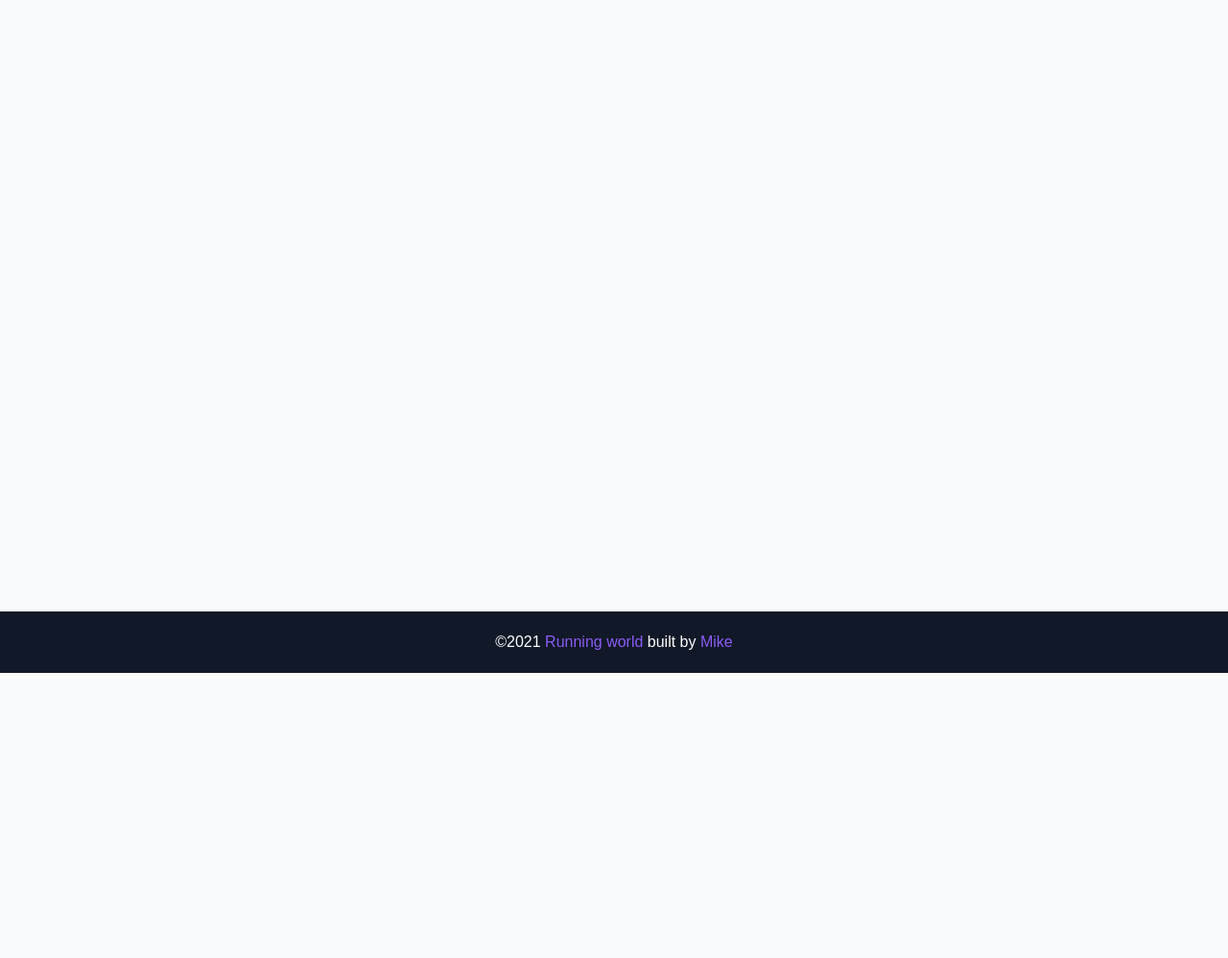
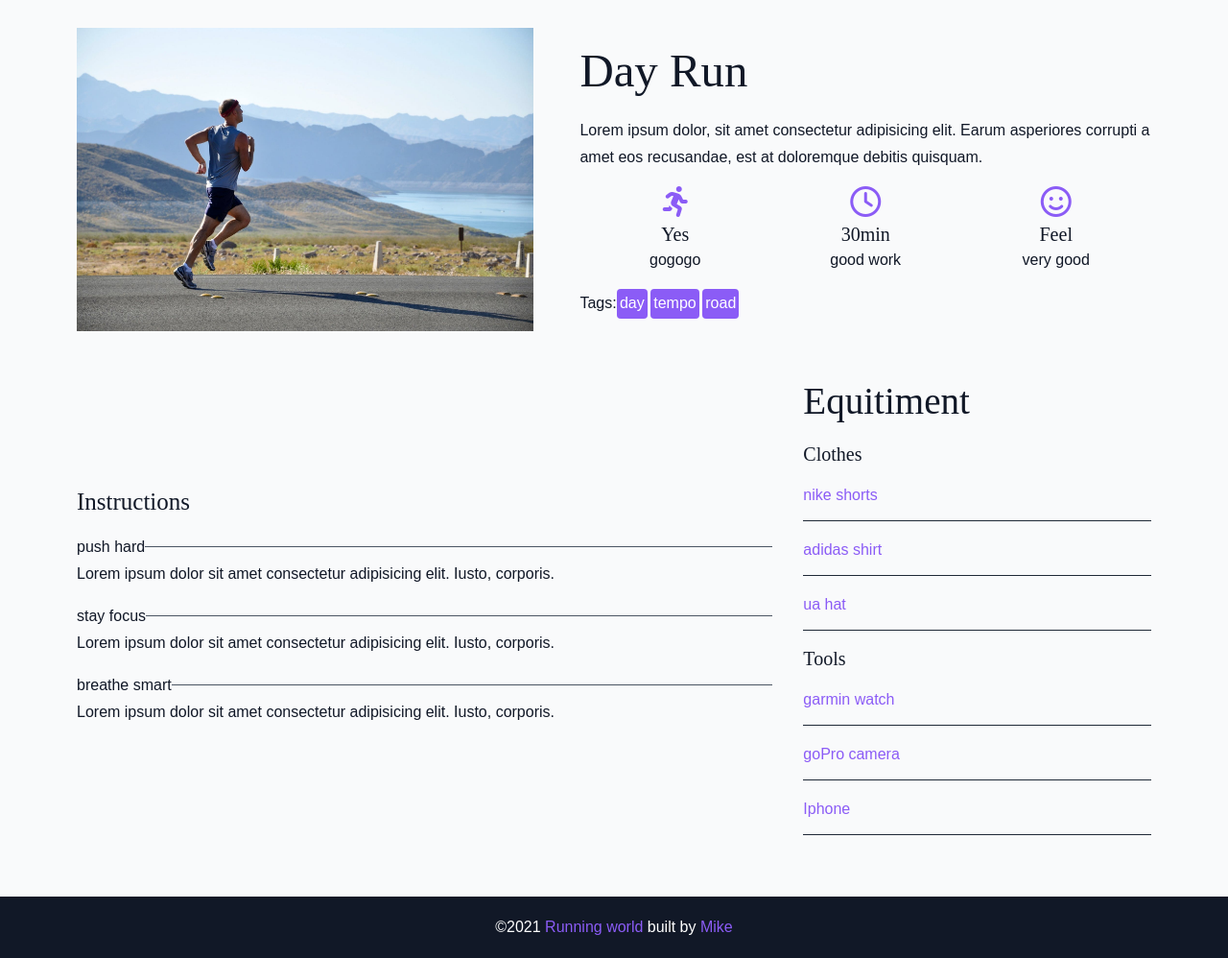
Before and after one commit to MikeCodeSun/simple-html-css-project, a plain HTML site: page single-item.html in a window 1280 px wide. Shown: the part 99-1097 px from the top of the page at 96% size. Before the commit the page ends 800 px from the top, so only its background shows below. Drawn offline with Linux system fonts and the light colour scheme.

Commit message:
feature: add single run page

```diff
--- a/css/style.css
+++ b/css/style.css
@@ -575,3 +575,89 @@ footer p a {
     grid-template-columns: repeat(3, 1fr);
   }
 }
+
+/* single run page */
+.run-hero {
+  display: grid;
+  gap: 2rem 3rem;
+  padding-bottom: 3rem;
+}
+
+.run-hero-img {
+  height: 300px;
+}
+.run-icons {
+  display: grid;
+  grid-template-columns: repeat(3, 1fr);
+  margin-bottom: 1rem;
+  text-align: center;
+}
+.run-icons h5,
+.run-icons p {
+  margin-bottom: 0;
+}
+.run-icons i {
+  font-size: 2rem;
+  color: var(--primary-500);
+}
+.tags {
+  display: flex;
+  align-items: center;
+}
+.tags a {
+  color: var(--white);
+  background-color: var(--primary-500);
+  margin-right: 0.2rem;
+  border-radius: var(--borderRadius);
+  padding: 0.1rem 0.2rem;
+  transition: var(--transition);
+}
+
+.tags a:hover {
+  color: var(--primary-700);
+}
+
+/* run-hero @ width > 778px */
+@media (min-width: 778px) {
+  .run-hero {
+    grid-template-columns: 4fr 5fr;
+    align-items: center;
+  }
+  .run-hero-img {
+    height: 100%;
+  }
+}
+
+/* single run page seconde section  */
+.run-content {
+  display: grid;
+  gap: 3rem 2rem;
+  padding-bottom: 3rem;
+}
+.single-instruction header {
+  display: grid;
+  grid-template-columns: auto 1fr;
+  align-items: center;
+}
+.single-instruction header p {
+  margin-bottom: 0;
+}
+
+.single-instruction header div {
+  height: 1px;
+  background-color: var(--gray-600);
+}
+
+.single-tool,
+.single-equi {
+  color: var(--primary-500);
+  border-bottom: 1px solid var(--gray-800);
+  padding-bottom: 00.75rem;
+}
+/* big screen width > 778px */
+@media (min-width: 778px) {
+  .run-content {
+    grid-template-columns: 2fr 1fr;
+    align-items: center;
+  }
+}
--- a/single-item.html
+++ b/single-item.html
@@ -37,7 +37,91 @@
         </div>
       </div>
     </nav>
-    <main class="page"></main>
+    <main class="page">
+      <section class="run-hero">
+        <img src="./asset/run/run-01.jpeg" alt="" class="img run-hero-img" />
+        <article class="run-hero-info">
+          <h1>day run</h1>
+          <p>
+            Lorem ipsum dolor, sit amet consectetur adipisicing elit. Earum
+            asperiores corrupti a amet eos recusandae, est at doloremque debitis
+            quisquam.
+          </p>
+          <div class="run-icons">
+            <article>
+              <i class="fas fa-running"></i>
+              <h5>yes</h5>
+              <p>gogogo</p>
+            </article>
+            <article>
+              <i class="far fa-clock"></i>
+              <h5>30min</h5>
+              <p>good work</p>
+            </article>
+            <article>
+              <i class="far fa-smile"></i>
+              <h5>feel</h5>
+              <p>very good</p>
+            </article>
+          </div>
+          <div class="tags">
+            Tags: <a href="./tag-template.html">day</a
+            ><a href="./tag-template.html">tempo</a
+            ><a href="./tag-template.html">road</a>
+          </div>
+        </article>
+      </section>
+      <section class="run-content">
+        <article>
+          <h4>instructions</h4>
+          <div class="single-instruction">
+            <header>
+              <p>push hard</p>
+              <div></div>
+            </header>
+            <p>
+              Lorem ipsum dolor sit amet consectetur adipisicing elit. Iusto,
+              corporis.
+            </p>
+          </div>
+          <div class="single-instruction">
+            <header>
+              <p>stay focus</p>
+              <div></div>
+            </header>
+            <p>
+              Lorem ipsum dolor sit amet consectetur adipisicing elit. Iusto,
+              corporis.
+            </p>
+          </div>
+          <div class="single-instruction">
+            <header>
+              <p>breathe smart</p>
+              <div></div>
+            </header>
+            <p>
+              Lorem ipsum dolor sit amet consectetur adipisicing elit. Iusto,
+              corporis.
+            </p>
+          </div>
+        </article>
+        <article class="second-column">
+          <h2>Equitiment</h2>
+          <div>
+            <h5>clothes</h5>
+            <p class="single-equi">nike shorts</p>
+            <p class="single-equi">adidas shirt</p>
+            <p class="single-equi">ua hat</p>
+          </div>
+          <div>
+            <h5>Tools</h5>
+            <p class="single-tool">garmin watch</p>
+            <p class="single-tool">goPro camera</p>
+            <p class="single-tool">Iphone</p>
+          </div>
+        </article>
+      </section>
+    </main>
     <footer class="footer">
       <p>
         &copy;<span id="date"></span>
```
